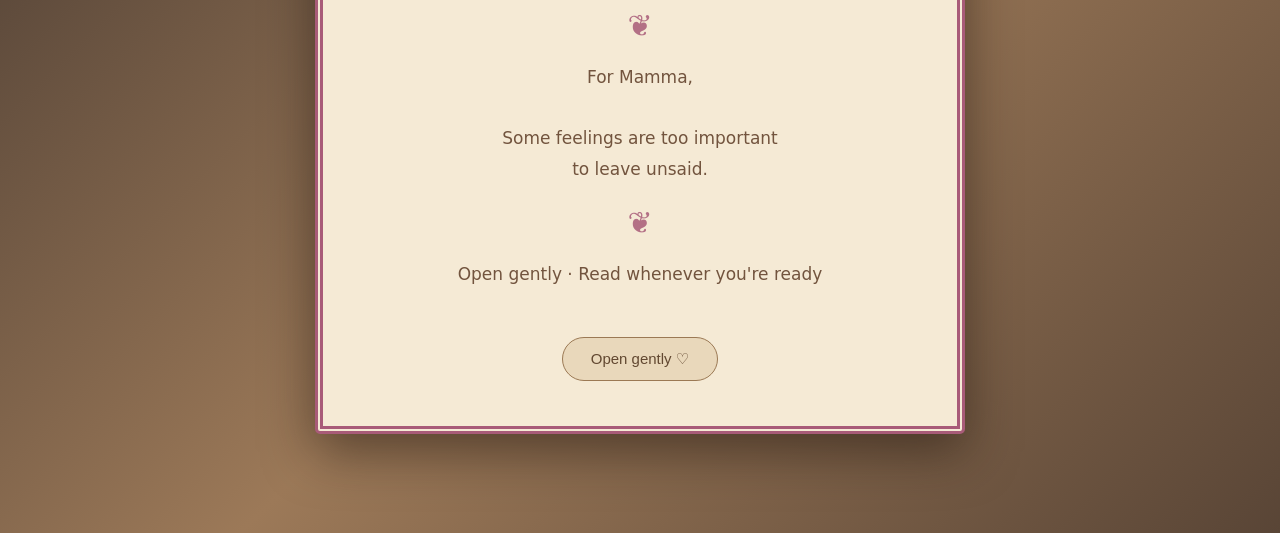
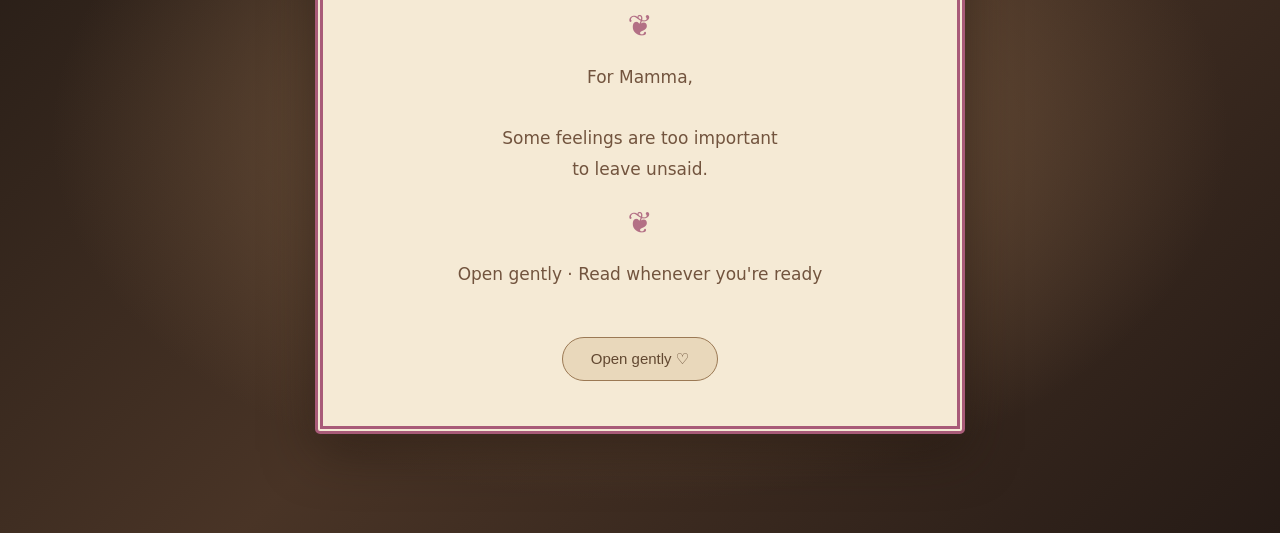
Before and after one commit to silentchapters/a-letter-from-my-heart, a plain HTML site: page index.html in a window 1280 px wide. Shown: the part 267-800 px from the top of the page. Drawn offline with Linux system fonts and the light colour scheme.

Commit message:
Update index.html

```diff
--- a/index.html
+++ b/index.html
@@ -19,7 +19,9 @@ body {
   align-items: center;
   justify-content: center;
   padding: 20px;
-  background: linear-gradient(135deg, #493b32, #9c7958, #594536);
+  background:
+    radial-gradient(ellipse at center, #806044 0%, transparent 65%),
+    linear-gradient(135deg, #211914, #493426, #261b16);
   font-family: Georgia, serif;
 }
 
```
